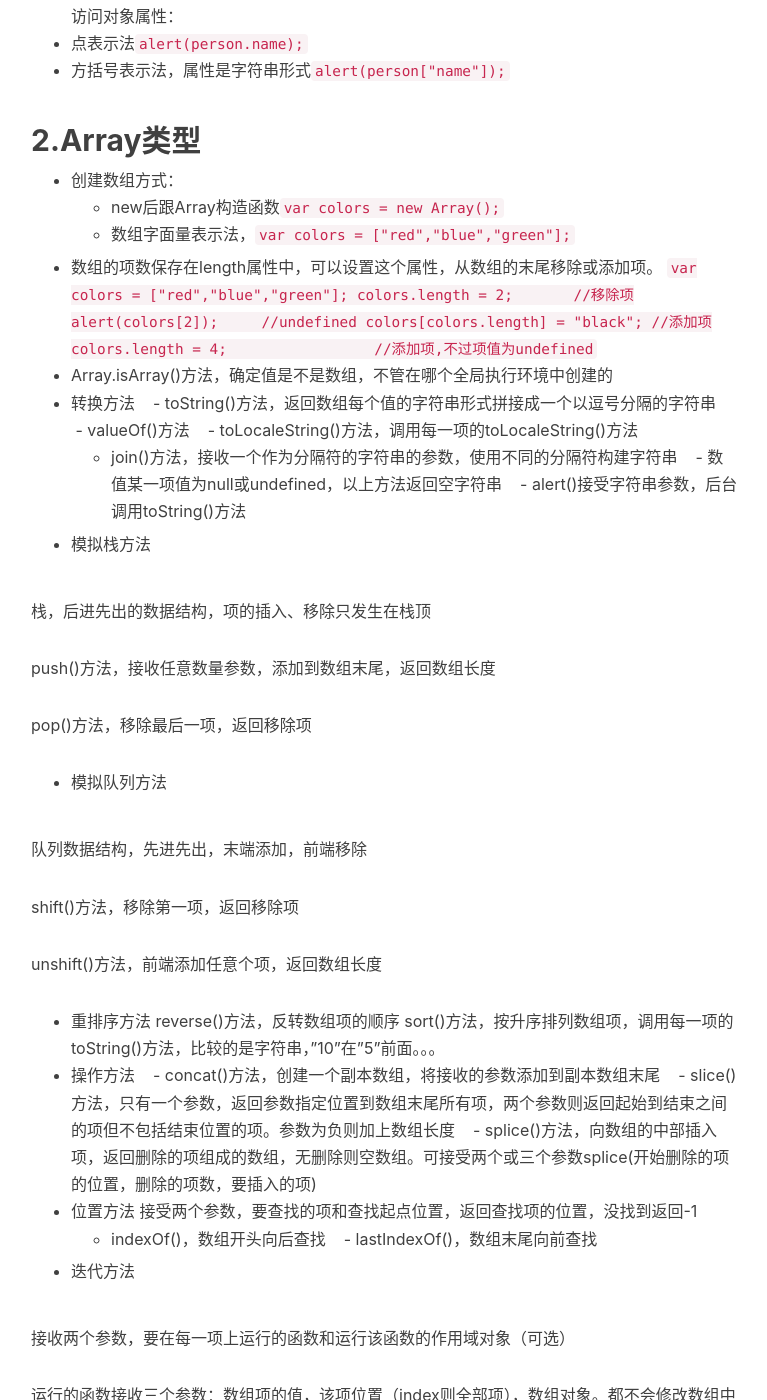
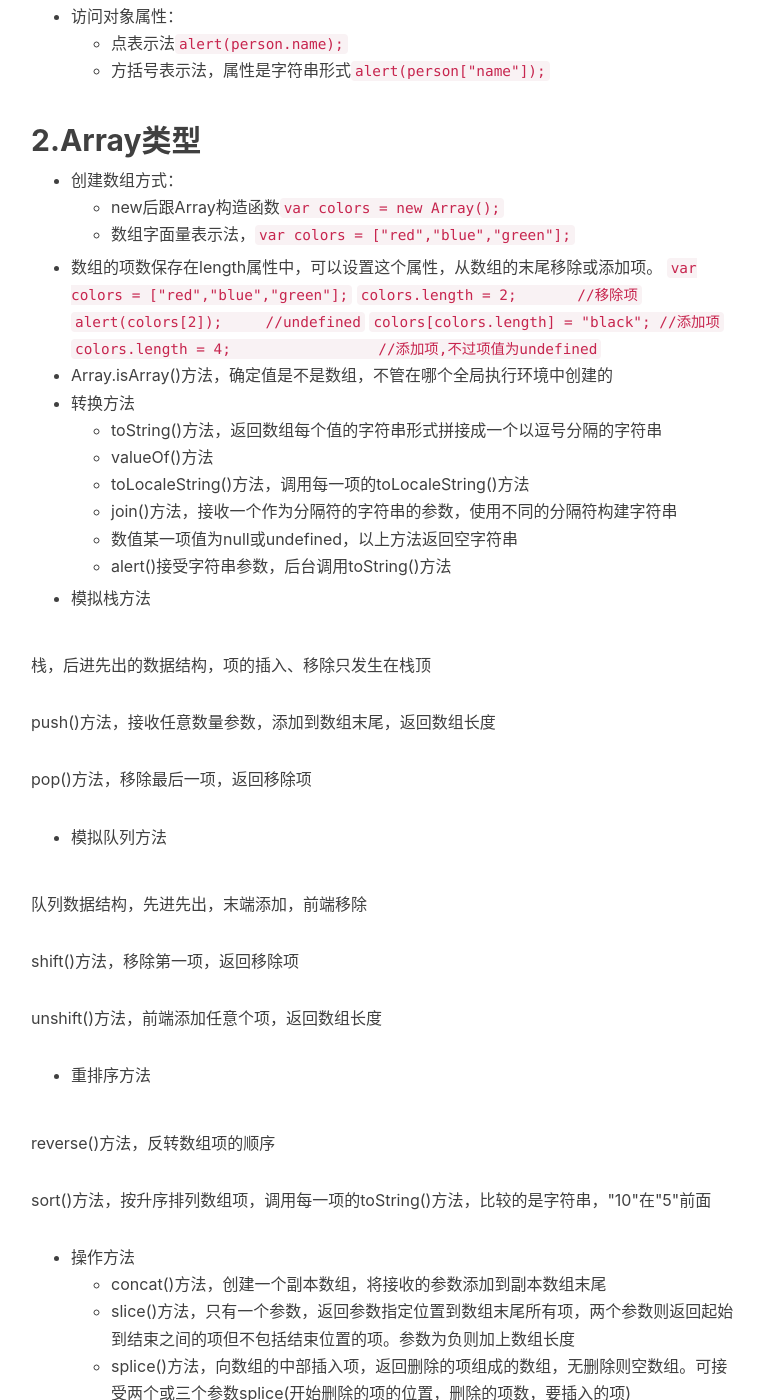
Before and after one commit to wangguorong1996/wangguorong1996.github.io, a Jekyll site: the page built from _posts/2018-05-11-JavaScript5.markdown, in a window 1280 px wide and 1400 px high, scrolled down 963 px. Shown: the whole window, without its empty margins (234-1001 px from the left). Built offline with Jekyll 4.4.1, drawn with Linux system fonts in a browser that asks for light colours; nearby versions of some CDN libraries; comment, search, counter and statistics services are not loaded.

Commit message:
Update 2018-05-11-JavaScript5.markdown

```diff
--- a/_posts/2018-05-11-JavaScript5.markdown
+++ b/_posts/2018-05-11-JavaScript5.markdown
@@ -23,48 +23,54 @@ tags:
                         name : "AAA",
                         age : 20
                     };`
-访问对象属性：
-- 点表示法`alert(person.name);`
-- 方括号表示法，属性是字符串形式`alert(person["name"]);`
+- 访问对象属性：
+    - 点表示法`alert(person.name);`
+    - 方括号表示法，属性是字符串形式`alert(person["name"]);`
 
 ## 2.Array类型
 - 创建数组方式：
     - new后跟Array构造函数`var colors = new Array();`
     - 数组字面量表示法，`var colors = ["red","blue","green"];`
 - 数组的项数保存在length属性中，可以设置这个属性，从数组的末尾移除或添加项。
-`var colors = ["red","blue","green"];
-colors.length = 2;                  //移除项
-alert(colors[2]);                   //undefined
-colors[colors.length] = "black";    //添加项
-colors.length = 4;                  //添加项,不过项值为undefined`
+`var colors = ["red","blue","green"];`
+`colors.length = 2;                  //移除项`
+`alert(colors[2]);                   //undefined`
+`colors[colors.length] = "black";    //添加项`
+`colors.length = 4;                  //添加项,不过项值为undefined`
 - Array.isArray()方法，确定值是不是数组，不管在哪个全局执行环境中创建的
 - 转换方法
-    - toString()方法，返回数组每个值的字符串形式拼接成一个以逗号分隔的字符串
-    - valueOf()方法
-    - toLocaleString()方法，调用每一项的toLocaleString()方法
+    - toString()方法，返回数组每个值的字符串形式拼接成一个以逗号分隔的字符串
+    - valueOf()方法
+    - toLocaleString()方法，调用每一项的toLocaleString()方法
     - join()方法，接收一个作为分隔符的字符串的参数，使用不同的分隔符构建字符串
-    - 数值某一项值为null或undefined，以上方法返回空字符串
-    - alert()接受字符串参数，后台调用toString()方法
+    - 数值某一项值为null或undefined，以上方法返回空字符串
+    - alert()接受字符串参数，后台调用toString()方法
+
 - 模拟栈方法
 <p>栈，后进先出的数据结构，项的插入、移除只发生在栈顶</p>
 <p>push()方法，接收任意数量参数，添加到数组末尾，返回数组长度</p>
 <p>pop()方法，移除最后一项，返回移除项</p>
+
 - 模拟队列方法
 <p>队列数据结构，先进先出，末端添加，前端移除</p>
 <p>shift()方法，移除第一项，返回移除项</p>
 <p>unshift()方法，前端添加任意个项，返回数组长度</p>
+
 - 重排序方法
-reverse()方法，反转数组项的顺序
-sort()方法，按升序排列数组项，调用每一项的toString()方法，比较的是字符串，"10"在"5"前面。。。
+
+<p>reverse()方法，反转数组项的顺序</p>
+<p>sort()方法，按升序排列数组项，调用每一项的toString()方法，比较的是字符串，"10"在"5"前面</p>
+
 - 操作方法
-    - concat()方法，创建一个副本数组，将接收的参数添加到副本数组末尾
-    - slice()方法，只有一个参数，返回参数指定位置到数组末尾所有项，两个参数则返回起始到结束之间的项但不包括结束位置的项。参数为负则加上数组长度
-    - splice()方法，向数组的中部插入项，返回删除的项组成的数组，无删除则空数组。可接受两个或三个参数splice(开始删除的项的位置，删除的项数，要插入的项)
+    - concat()方法，创建一个副本数组，将接收的参数添加到副本数组末尾
+    - slice()方法，只有一个参数，返回参数指定位置到数组末尾所有项，两个参数则返回起始到结束之间的项但不包括结束位置的项。参数为负则加上数组长度
+    - splice()方法，向数组的中部插入项，返回删除的项组成的数组，无删除则空数组。可接受两个或三个参数splice(开始删除的项的位置，删除的项数，要插入的项)
 - 位置方法
 接受两个参数，要查找的项和查找起点位置，返回查找项的位置，没找到返回-1
     - indexOf()，数组开头向后查找
     - lastIndexOf()，数组末尾向前查找
 - 迭代方法
+
 <p>接收两个参数，要在每一项上运行的函数和运行该函数的作用域对象（可选）</p>
 <p>运行的函数接收三个参数：数组项的值，该项位置（index则全部项），数组对象。都不会修改数组中的值</p>
     - every()：对数组每一项运行给定函数，每一项都返回true则返回true
@@ -73,6 +79,7 @@ sort()方法，按升序排列数组项，调用每一项的toString()方法，
     - map()：函数调用的结果组成的数组
     - some()：任一项返回true则返回true
 - 归并方法
+
 <p>迭代所有项，构建一个最终返回的值。</p>
 <p>方法接收两个参数，调用的函数和作为归并基础的初始值（可选）</p>
 <p>调用的函数接收四个参数：前一个值，当前值，项的索引，数组对象</p>
```
